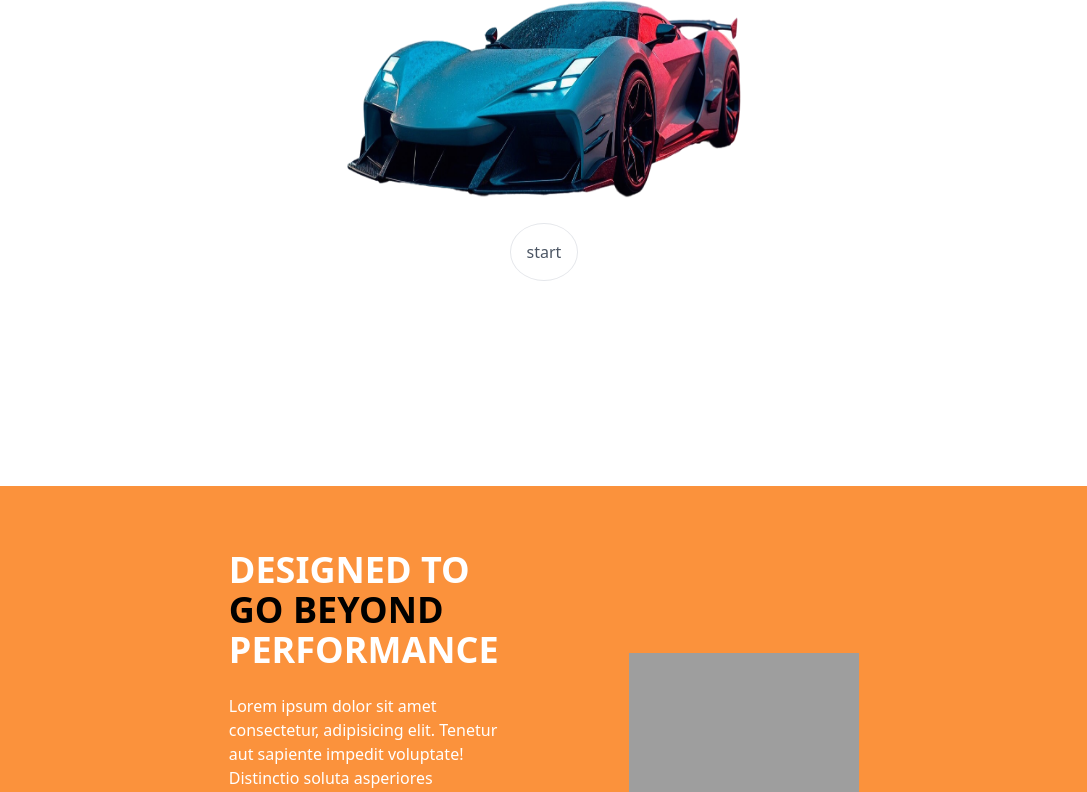
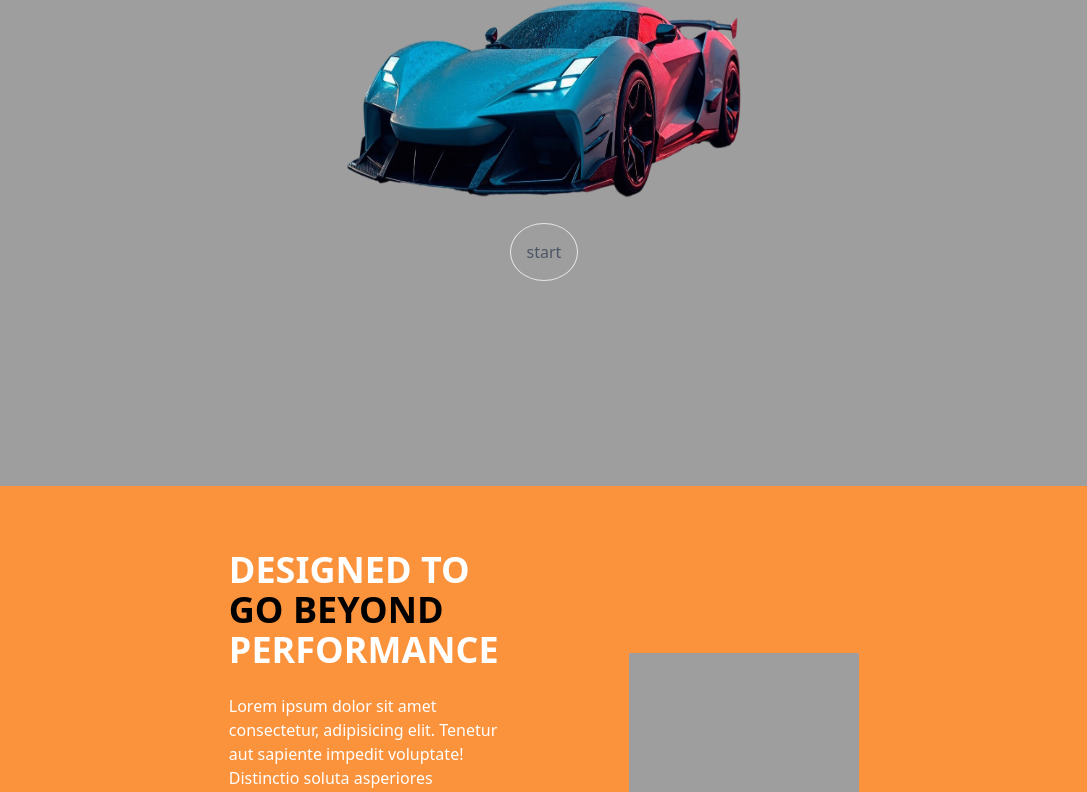
Before and after one commit to mahdimix1386-design/Aventador, a website: page index.html in a window 1280 px wide. Shown: the part 314-1106 px from the top of the page, without its empty margins (96-1183 px from the left). Drawn offline with Linux system fonts and the light colour scheme; the site is published under a folder, as on GitHub Pages, so addresses that start at the root find nothing.

Commit message:
style.css

```diff
--- a/style.css
+++ b/style.css
@@ -15,7 +15,7 @@ html {
   opacity: 1;
 }
 .home {
-  background-image: url(/images/road.jpg);
+  background-image: url(images/road.jpg);
   background-position: center;
   background-size: cover;
   background-repeat: no-repeat;
```
